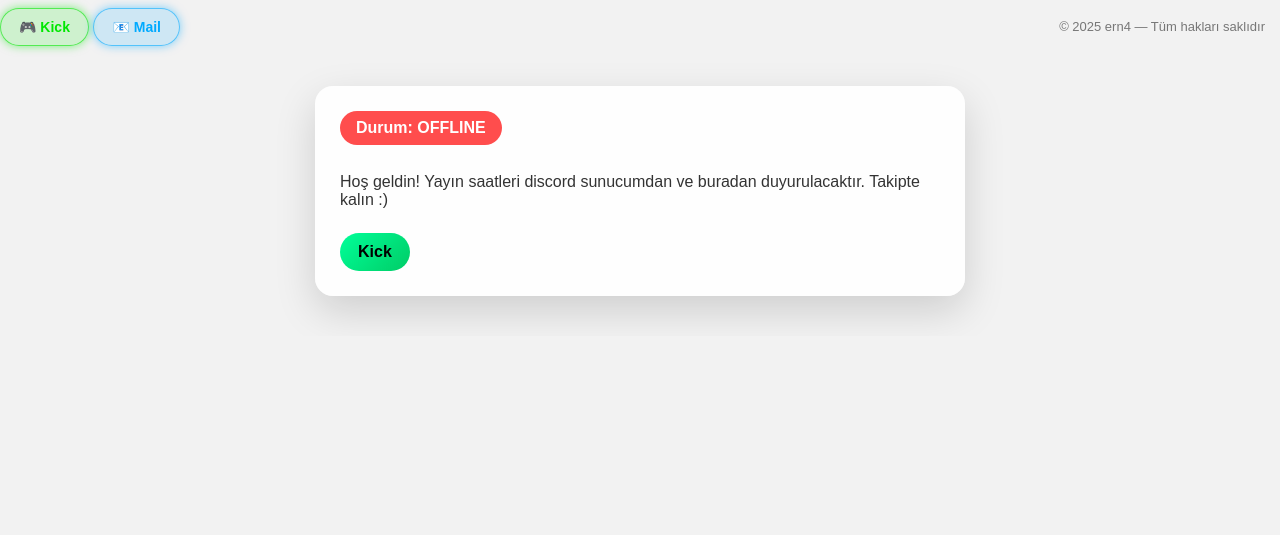
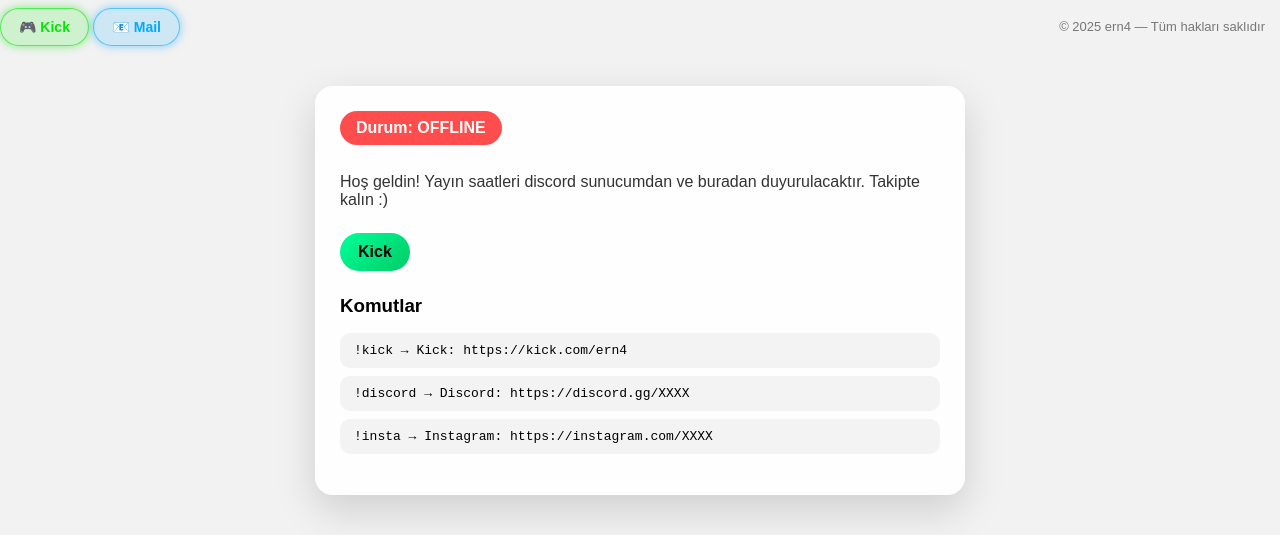
Before and after one commit to ern427/ern427.github.io, a plain HTML site: page index.html in a window 1280 px wide. Shown: the part 1341-1876 px from the top of the page. Before the commit the page ends 1677 px from the top, so only its background shows below. Drawn offline with Linux system fonts and the light colour scheme.

Commit message:
komutlar bölümü tekrar eklendi

```diff
--- a/index.html
+++ b/index.html
@@ -47,6 +47,10 @@
 
   <div id="links" class="link-buttons"></div>
 
+  <h3 class="cmd-title">Komutlar</h3>
+<ul id="commands" class="command-list"></ul>
+
+
 
 </div>
 
```
